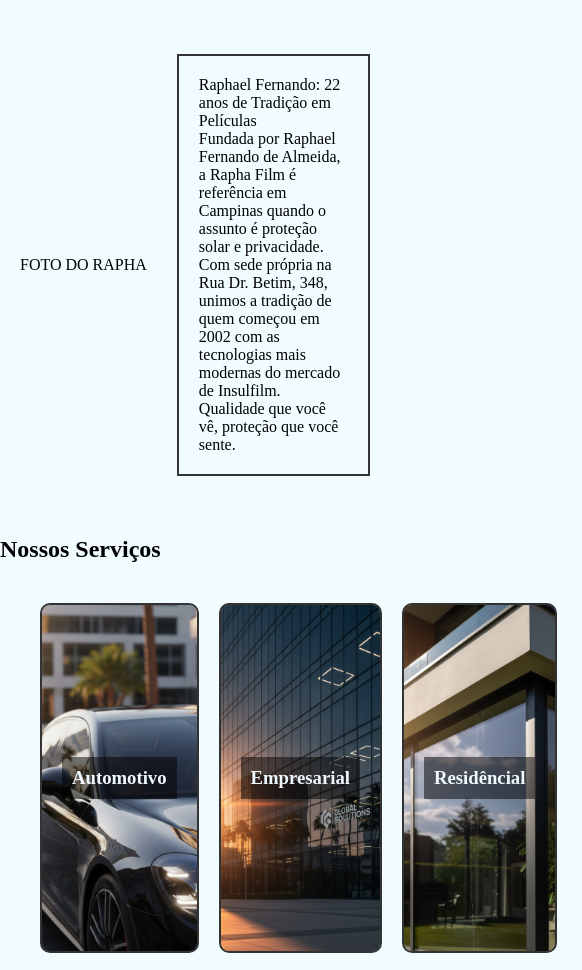
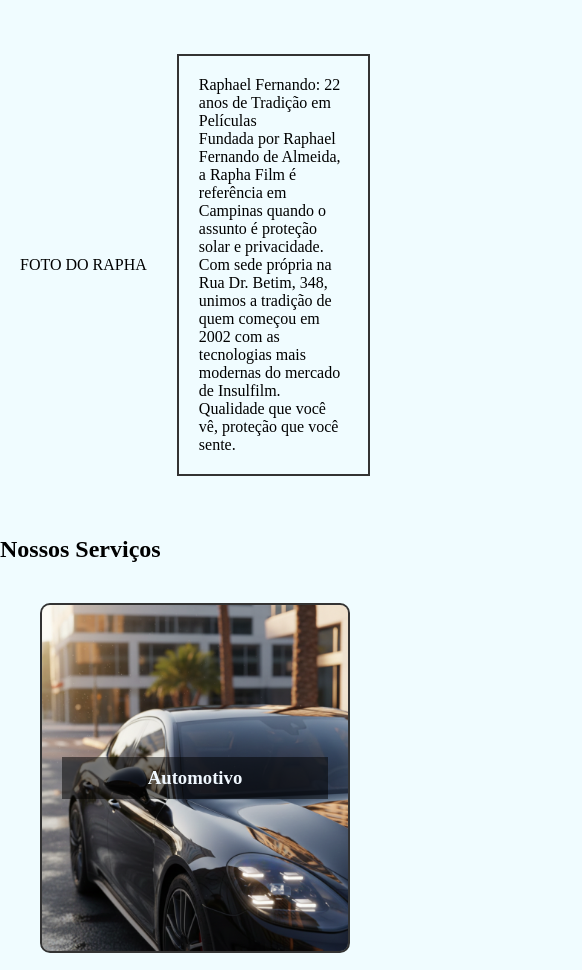
Before and after one commit to AngeloDomingues/Projeto-Insulfilm., a plain HTML site: page index.htm in a window 390 px wide. Shown: the part 110-1080 px from the top of the page, 582 px wide, since content can reach past the window. Drawn offline with Linux system fonts and the light colour scheme.

Commit message:
Adicionando responsividade aos cards

```diff
--- a/style.css
+++ b/style.css
@@ -70,6 +70,12 @@
     perspective: 1000px;
 }
 
+@media (max-width: 768px) {
+    .cards-container{
+        grid-template-columns: 1fr;
+    }
+}
+
 .flip-card-inner{
     position:relative;
     width: 100%;
@@ -126,7 +132,7 @@
     display: flex;
     justify-content: center;
     align-items: center;
-    background-color: bisque;
+    background-color: rgba(56, 56, 56, 0.167);
     position: absolute;
     backface-visibility: hidden;
     transform: rotateY(180deg);
```
